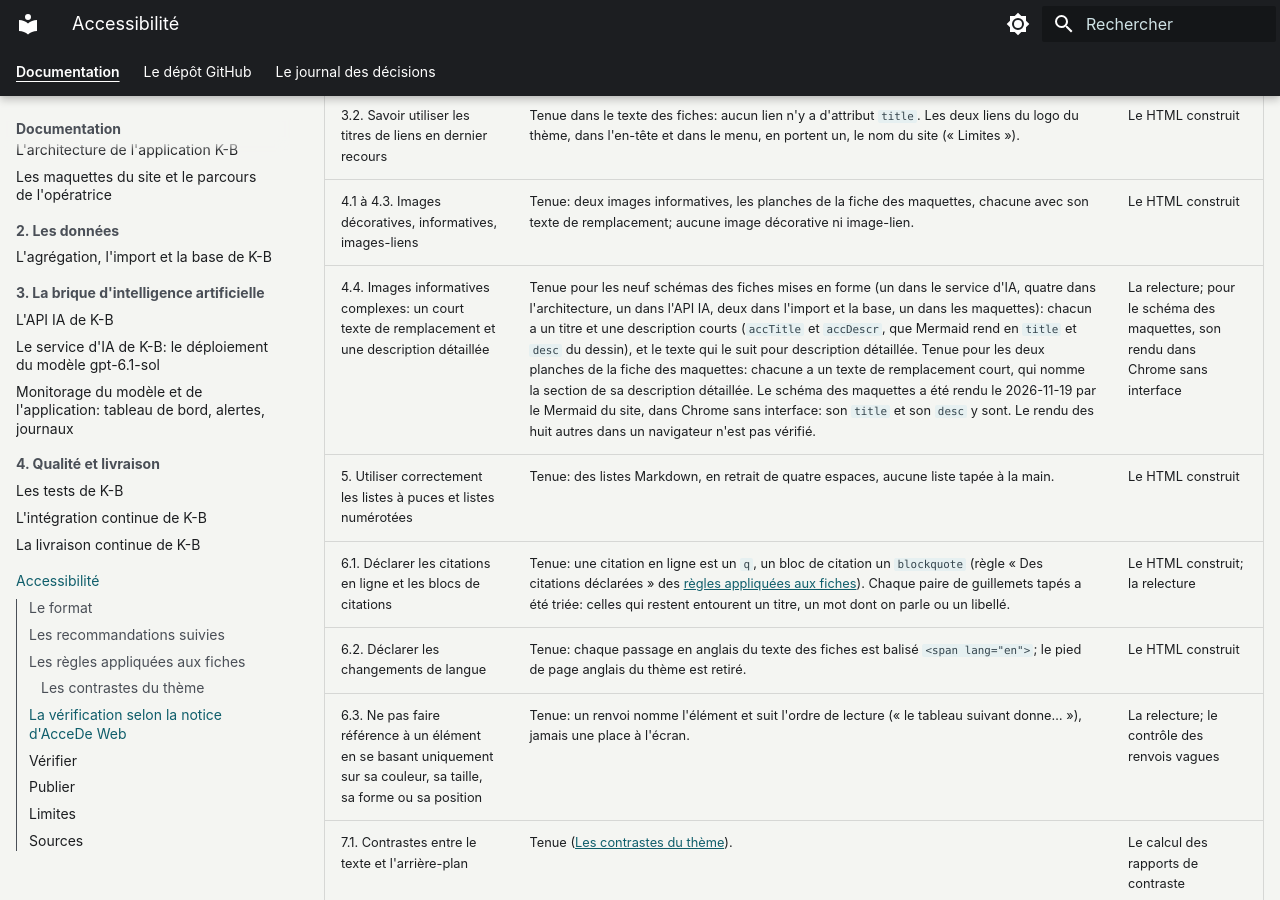
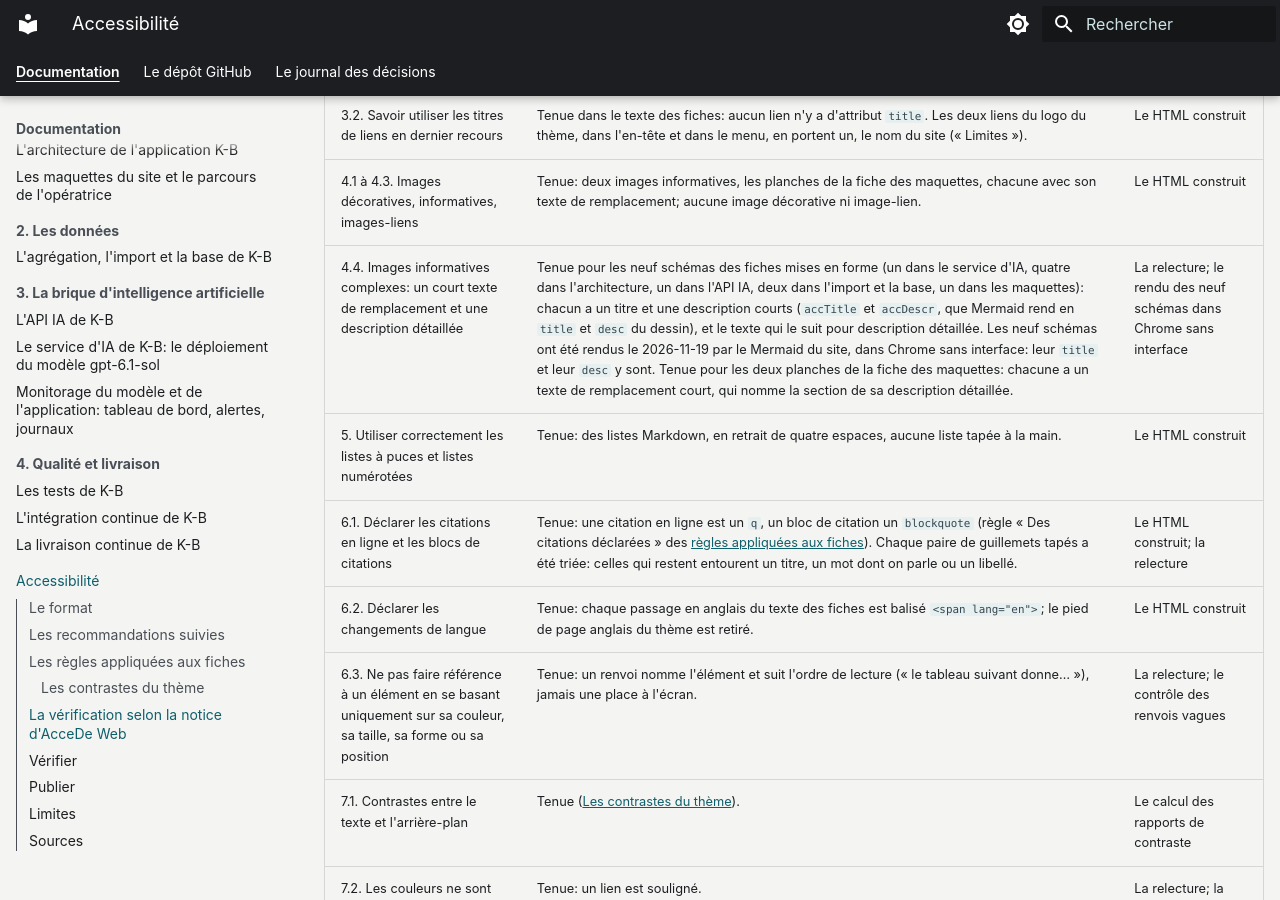
Before and after one commit to SabineLaurent/K-B, an MkDocs documentation site: the page built from documentation/accessibilite_pour_docu.md, in a window 1280 px wide and 900 px high, scrolled down 6814 px. Built offline with MkDocs 1.6.1 and Material for MkDocs 9.7.7, drawn with Linux system fonts in a browser that asks for light colours; plug-ins that fetch from the network failed and are left out.

Commit message:
docs: say the nine diagrams of the documentation rendered on 2026-11-19 by the Mermaid of the site, with their title and description (issue 619)

```diff
--- a/documentation/accessibilite_pour_docu.md
+++ b/documentation/accessibilite_pour_docu.md
@@ -162,7 +162,7 @@ règle de la notice, son résultat, et comment il a été vérifié.
 | 3.1. Rédiger des intitulés de liens explicites | Tenue (règle « Des liens explicites » des [règles appliquées aux fiches](#les-regles-appliquees-aux-fiches)). | Le HTML construit |
 | 3.2. Savoir utiliser les titres de liens en dernier recours | Tenue dans le texte des fiches: aucun lien n'y a d'attribut `title`. Les deux liens du logo du thème, dans l'en-tête et dans le menu, en portent un, le nom du site (« Limites »). | Le HTML construit |
 | 4.1 à 4.3. Images décoratives, informatives, images-liens | Tenue: deux images informatives, les planches de la fiche des maquettes, chacune avec son texte de remplacement; aucune image décorative ni image-lien. | Le HTML construit |
-| 4.4. Images informatives complexes: un court texte de remplacement et une description détaillée | Tenue pour les neuf schémas des fiches mises en forme (un dans le service d'IA, quatre dans l'architecture, un dans l'API IA, deux dans l'import et la base, un dans les maquettes): chacun a un titre et une description courts (`accTitle` et `accDescr`, que Mermaid rend en `title` et `desc` du dessin), et le texte qui le suit pour description détaillée. Tenue pour les deux planches de la fiche des maquettes: chacune a un texte de remplacement court, qui nomme la section de sa description détaillée. Le schéma des maquettes a été rendu le 2026-11-19 par le Mermaid du site, dans Chrome sans interface: son `title` et son `desc` y sont. Le rendu des huit autres dans un navigateur n'est pas vérifié. | La relecture; pour le schéma des maquettes, son rendu dans Chrome sans interface |
+| 4.4. Images informatives complexes: un court texte de remplacement et une description détaillée | Tenue pour les neuf schémas des fiches mises en forme (un dans le service d'IA, quatre dans l'architecture, un dans l'API IA, deux dans l'import et la base, un dans les maquettes): chacun a un titre et une description courts (`accTitle` et `accDescr`, que Mermaid rend en `title` et `desc` du dessin), et le texte qui le suit pour description détaillée. Les neuf schémas ont été rendus le 2026-11-19 par le Mermaid du site, dans Chrome sans interface: leur `title` et leur `desc` y sont. Tenue pour les deux planches de la fiche des maquettes: chacune a un texte de remplacement court, qui nomme la section de sa description détaillée. | La relecture; le rendu des neuf schémas dans Chrome sans interface |
 | 5. Utiliser correctement les listes à puces et listes numérotées | Tenue: des listes Markdown, en retrait de quatre espaces, aucune liste tapée à la main. | Le HTML construit |
 | 6.1. Déclarer les citations en ligne et les blocs de citations | Tenue: une citation en ligne est un `q`, un bloc de citation un `blockquote` (règle « Des citations déclarées » des [règles appliquées aux fiches](#les-regles-appliquees-aux-fiches)). Chaque paire de guillemets tapés a été triée: celles qui restent entourent un titre, un mot dont on parle ou un libellé. | Le HTML construit; la relecture |
 | 6.2. Déclarer les changements de langue | Tenue: chaque passage en anglais du texte des fiches est balisé `<span lang="en">`; le pied de page anglais du thème est retiré. | Le HTML construit |
```
